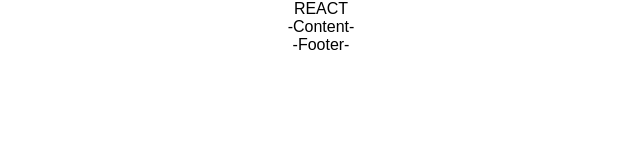
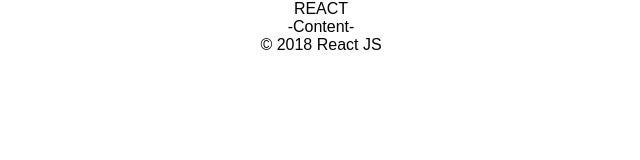
Before and after one commit to bogutski/ReactJS, a React (Create React App) app: page / in a window 1280 px wide. Shown: the top 160 px of the page, without its empty margins (319-959 px from the left). Built offline with nearby package versions, Linux system fonts and the light colour scheme.

Commit message:
added current year with copyright to footer

```diff
--- a/package.json
+++ b/package.json
@@ -1,8 +1,10 @@
 {
   "name": "testreactjs",
+  "homepage": "https://artsenius.github.io/ReactJS",
   "version": "0.1.0",
   "private": true,
   "dependencies": {
+    "gh-pages": "^1.1.0",
     "react": "^16.2.0",
     "react-dom": "^16.2.0",
     "react-scripts": "1.1.1"
@@ -21,6 +23,8 @@
     "start": "react-scripts start",
     "build": "react-scripts build",
     "test": "react-scripts test --env=jsdom",
-    "eject": "react-scripts eject"
+    "eject": "react-scripts eject",
+    "predeploy": "npm run build",
+    "deploy": "gh-pages -d build"
   }
 }
--- a/src/App.js
+++ b/src/App.js
@@ -4,14 +4,18 @@
 import Footer from './Footer';
 import Content from './Content';
 
+function yearNow(){
+let today = new Date();
+  return today.getFullYear();
+}
+
 class App extends Component {
   render() {
     return (
       <div className="App">
-
         <Header siteName="REACT"/>
         <Content />
-        <Footer />
+        <Footer year = {yearNow()}/>
 
       </div>
     );
--- a/src/Footer.js
+++ b/src/Footer.js
@@ -4,7 +4,7 @@
   render() {
     return (
       <div>
-        -Footer-
+        © {this.props.year} React JS
       </div>
     );
   }
```
Also changed, not shown: 2 other files (tests, documents, lock files or other folders).
